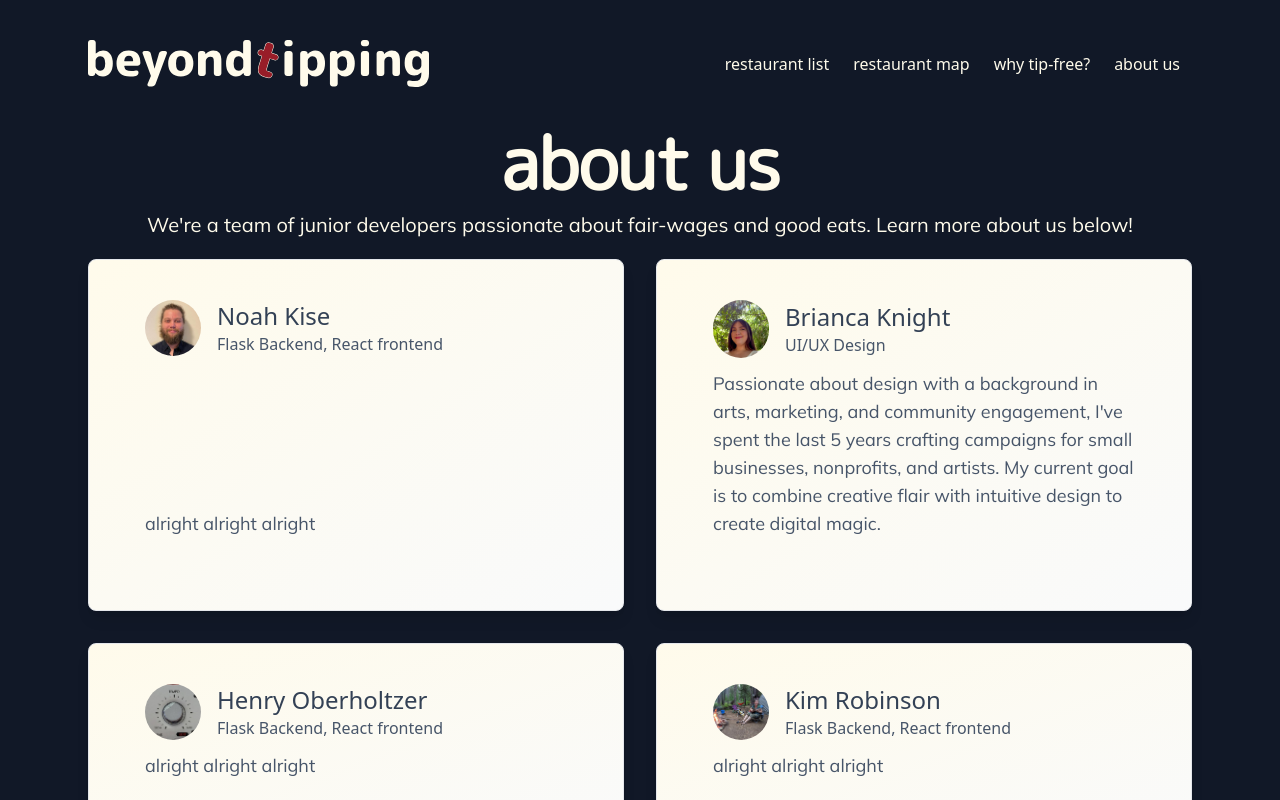
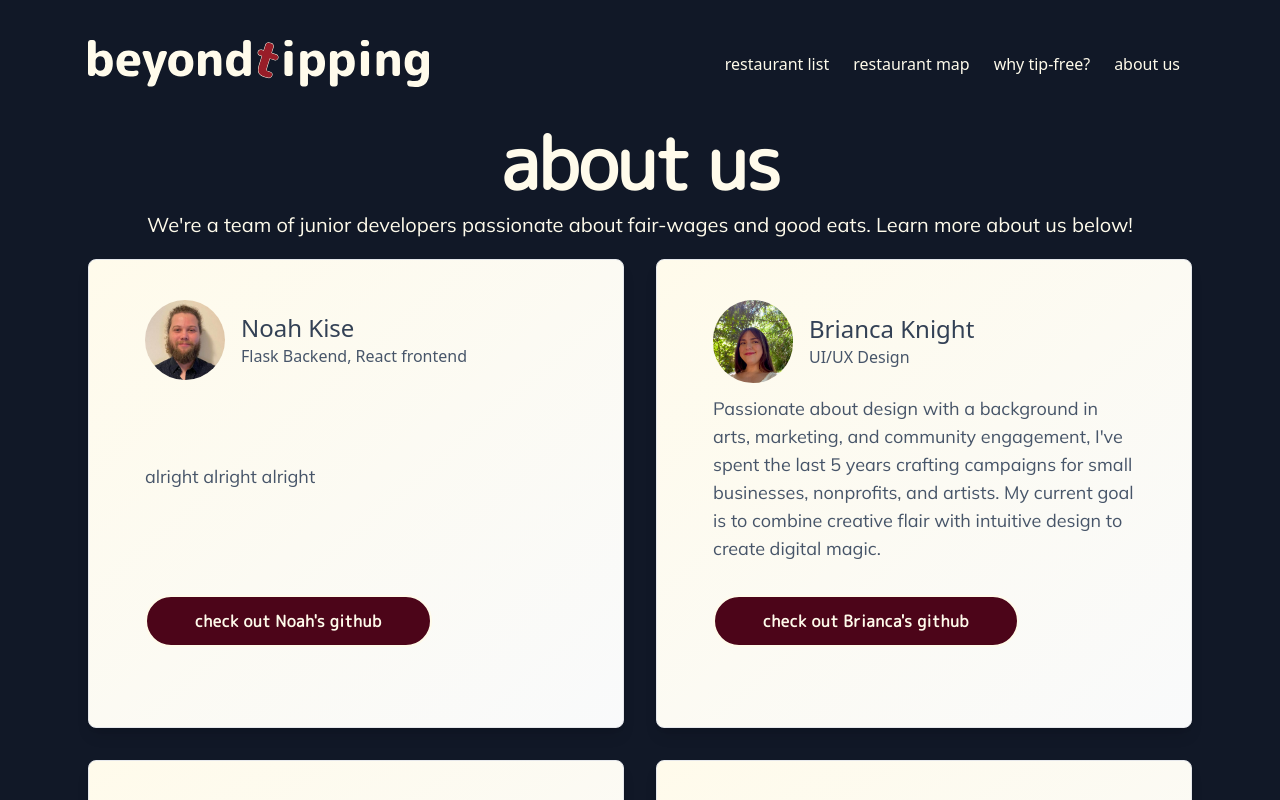
Before and after one commit to henry-oberholtzer/beyondtipping, a React (Vite) app: page /aboutUs in a window 1280 px wide. Shown: the top 800 px of the page. Built offline with nearby package versions, Linux system fonts and the light colour scheme.

Commit message:
add buttons to bios

```diff
--- a/src/main.tsx
+++ b/src/main.tsx
@@ -39,25 +39,33 @@ const bios: Bio[] = [
     name: "Noah Kise",
     blurb: "alright alright alright",
     imageUrl: "src/assets/img/noah.jpeg",
-    contribution: "Flask Backend, React frontend"
+    contribution: "Flask Backend, React frontend",
+    buttonLink:"https://github.com/NoahKise",
+    buttonText: "check out Noah's github"
   },
   {
     name: "Brianca Knight",
     blurb: "Passionate about design with a background in arts, marketing, and community engagement, I've spent the last 5 years crafting campaigns for small businesses, nonprofits, and artists. My current goal is to combine creative flair with intuitive design to create digital magic.",
     imageUrl: "src/assets/img/brianca.jpg",
-    contribution: "UI/UX Design"
+    contribution: "UI/UX Design",
+    buttonLink:"https://github.com/BriancaKnight",
+    buttonText: "check out Brianca's github"
   },
   {
     name: "Henry Oberholtzer",
     blurb: "alright alright alright",
     imageUrl: "src/assets/img/henry.jpeg",
-    contribution: "Flask Backend, React frontend"
+    contribution: "Flask Backend, React frontend",
+    buttonLink:"https://github.com/henry-oberholtzer",
+    buttonText: "check out Henry's github"
   },
   {
     name: "Kim Robinson",
     blurb: "alright alright alright",
     imageUrl: "src/assets/img/kim.jpeg",
-    contribution: "Flask Backend, React frontend"
+    contribution: "Flask Backend, React frontend",
+    buttonLink:"https://github.com/kimmykokonut",
+    buttonText: "check out Kim's github"
   }
 ]
 
--- a/src/types.d.ts
+++ b/src/types.d.ts
@@ -20,4 +20,6 @@ interface Bio {
 	contribution: string;
 	blurb: string;
 	imageUrl: string;
+  buttonLink: string;
+  buttonText: string;
 }
--- a/src/views/Bio.tsx
+++ b/src/views/Bio.tsx
@@ -1,6 +1,7 @@
 import Bounded from '../components/Bounded';
 import Heading from '../components/Heading';
 import { useLoaderData } from 'react-router-dom';
+import Button from '../components/Button';
 
 // const components = {
 // 	heading2: (text: string) => (
@@ -49,8 +50,8 @@ const Bios = () => {
 							className="border bg-gradient-to-br from-amber-50 to-gray-50 shadow-lg rounded-lg px-8 md:px-14 py-6 md:py-10 grid content-between">
 							<div className="flex items-center">
 								<img
-									width={56}
-									height={56}
+									width={80}
+									height={80}
 									src={item.imageUrl}
 									className="rounded-full mr-4"
 								/>
@@ -68,6 +69,7 @@ const Bios = () => {
 							<p className="text-sm md:text-lg mt-3 font-normal font-body text-slate-600 mb-8">
 								{item.blurb}
 							</p>
+							<Button to={item.buttonLink} buttonText={item.buttonText} className="mb-8 md:mb-10" />
 						</div>
 					)
 			)}
```
